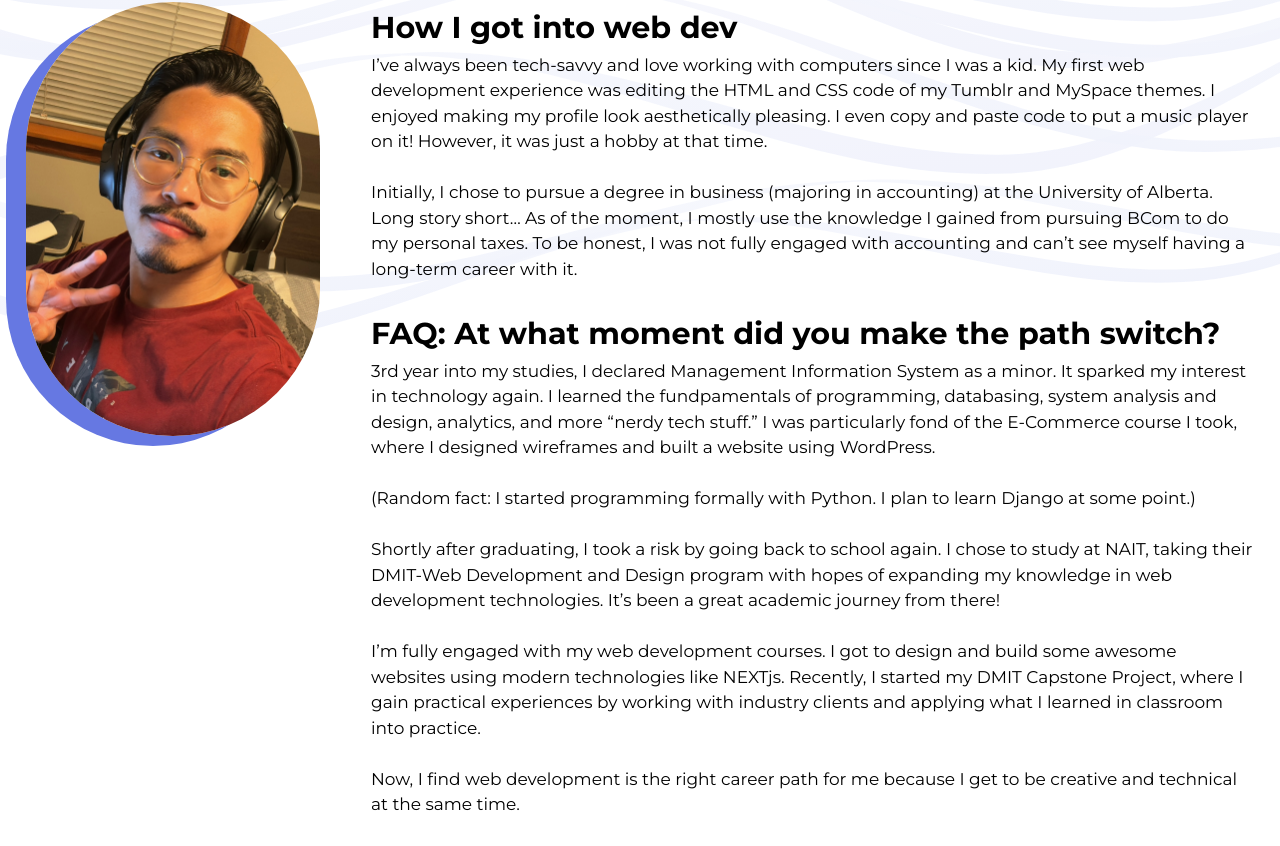
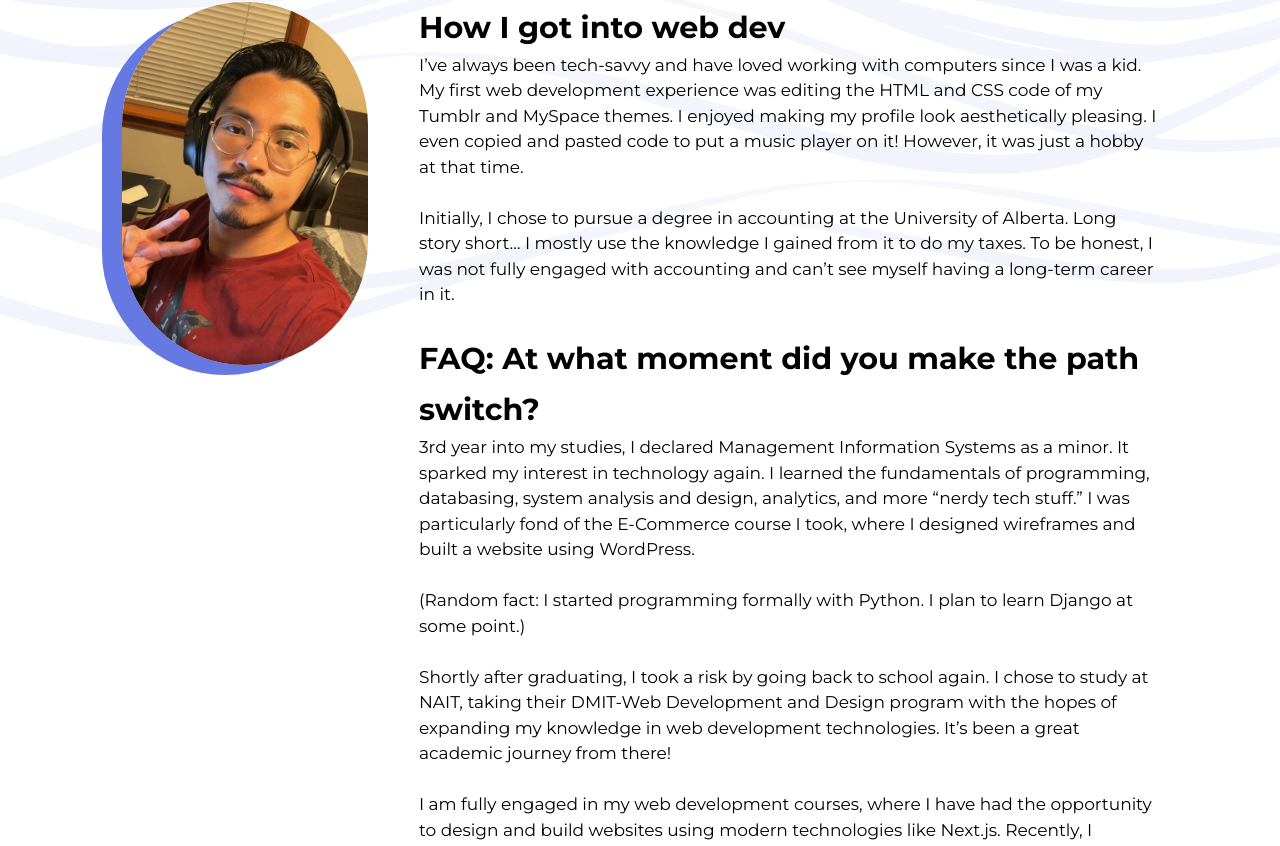
Before and after one commit to johnjovero98/johnjovero-portfolio, a Next.js app: page /about in a window 1280 px wide. Shown: the part 351-1197 px from the top of the page. Built offline with nearby package versions, Linux system fonts and the light colour scheme.

Commit message:
about page: fix typos and copy

```diff
--- a/app/about/page.js
+++ b/app/about/page.js
@@ -9,7 +9,7 @@ export default function AboutPage() {
         <Header />
 
         <main className="about-page">
-            <div className="container mx-auto p-1 min-h-[100dvh]">
+            <div className="container mx-auto max-w-5xl p-1 min-h-[100dvh]">
                 <div className="hidden md:lg:block">
                     <AnimatedBackground />
                 </div>
@@ -32,17 +32,28 @@ export default function AboutPage() {
                     {/* about page description */}
                     <section className="lg:w-[75%]">
                         <h3>How I got into web dev</h3>
-                        <p>I’ve always been tech-savvy and love working with computers since I was a kid. My first web development experience was editing the HTML and CSS code of my Tumblr and MySpace themes. I enjoyed making my profile look aesthetically pleasing.  I even copy and paste code to put a music player on it! However, it was just a hobby at that time.</p>
-                        <p>Initially, I chose to pursue a degree in business (majoring in accounting) at the University of Alberta.  Long story short… As of the moment, I mostly use the knowledge I gained from pursuing BCom to do my personal taxes. To be honest, I was not fully engaged with accounting and can’t see myself having a long-term career with it.</p>
+                        <p>I’ve always been tech-savvy and have loved working with computers since I was a kid. My first web development experience was editing the HTML and CSS code of my Tumblr and MySpace themes. I enjoyed making my profile look aesthetically pleasing. I even copied and pasted code to put a music player on it! However, it was just a hobby at that time.</p>
+
+
+                        <p>Initially, I chose to pursue a degree in accounting at the University of Alberta. Long story short…  I mostly use the knowledge I gained from it to do my taxes. To be honest, I was not fully engaged with accounting and can’t see myself having a long-term career in it.</p>
 
                         <h3>FAQ: At what moment did you make the path switch?</h3>
-                        <p>3rd year into my studies, I declared Management Information System as a minor. It sparked my interest in technology again. I learned the fundpamentals of programming, databasing, system analysis and design, analytics, and more “nerdy tech stuff.” I was particularly fond of the E-Commerce course I took, where I designed wireframes and built a website using WordPress.</p>
+
+
+                        <p>3rd year into my studies, I declared Management Information Systems as a minor. It sparked my interest in technology again. I learned the fundamentals of programming, databasing, system analysis and design, analytics, and more “nerdy tech stuff.” I was particularly fond of the E-Commerce course I took, where I designed wireframes and built a website using WordPress.</p>
+
                         <p>(Random fact: I started programming formally with Python. I plan to learn Django at some point.)</p>
-                        <p>Shortly after graduating, I took a risk by going back to school again. I chose to study at NAIT, taking their DMIT-Web Development and Design program with hopes of expanding my knowledge in web development technologies. It’s been a great academic journey from there!</p>
-                        <p>I’m fully engaged with my web development courses. I got to design and build some awesome websites using modern technologies like NEXTjs. Recently, I started my DMIT Capstone Project, where I gain practical experiences by working with industry clients and applying what I learned in classroom into practice.</p>
+
+                        <p>Shortly after graduating, I took a risk by going back to school again. I chose to study at NAIT, taking their DMIT-Web Development and Design program with the hopes of expanding my knowledge in web development technologies. It’s been a great academic journey from there!</p>
+
+
+                        <p>I am fully engaged in my web development courses, where I have had the opportunity to design and build websites using modern technologies like Next.js. Recently, I successfully completed my DMIT Capstone Project, which allowed me to gain practical experience by working with industry clients and applying what I learned in the classroom to real-world scenarios.</p>
+
                         <p>Now, I find web development is the right career path for me because I get to be creative and technical at the same time.</p>
 
                         <h3 className="text-balance">Now let’s briefly switch gears into my personal life and hobbies</h3>
+
+
                         <p>Outside smashing my keyboard while debugging JavaScript codes, I love to go on adventures by travelling, hiking, kayaking, and aurora chasing. I also like staying active by working out at the gym and taking a stroll in the river valley. It’s a good way to keep my back healthy, given how this career path calls for prolonged sitting.</p>
 
                         <p className="font-bold">Some cool pics I took on my adventures:</p>
@@ -59,6 +70,7 @@ export default function AboutPage() {
             </div>
         </main>
 
+
         <Footer />
     </>
 }
--- a/package.json
+++ b/package.json
@@ -9,7 +9,6 @@
     "lint": "next lint"
   },
   "dependencies": {
-    "@next/font": "^14.2.15",
     "gsap": "^3.12.7",
     "next": "15.2.1",
     "react": "^19.0.0",
```
Also changed, not shown: 1 other file (tests, documents, lock files or other folders).
